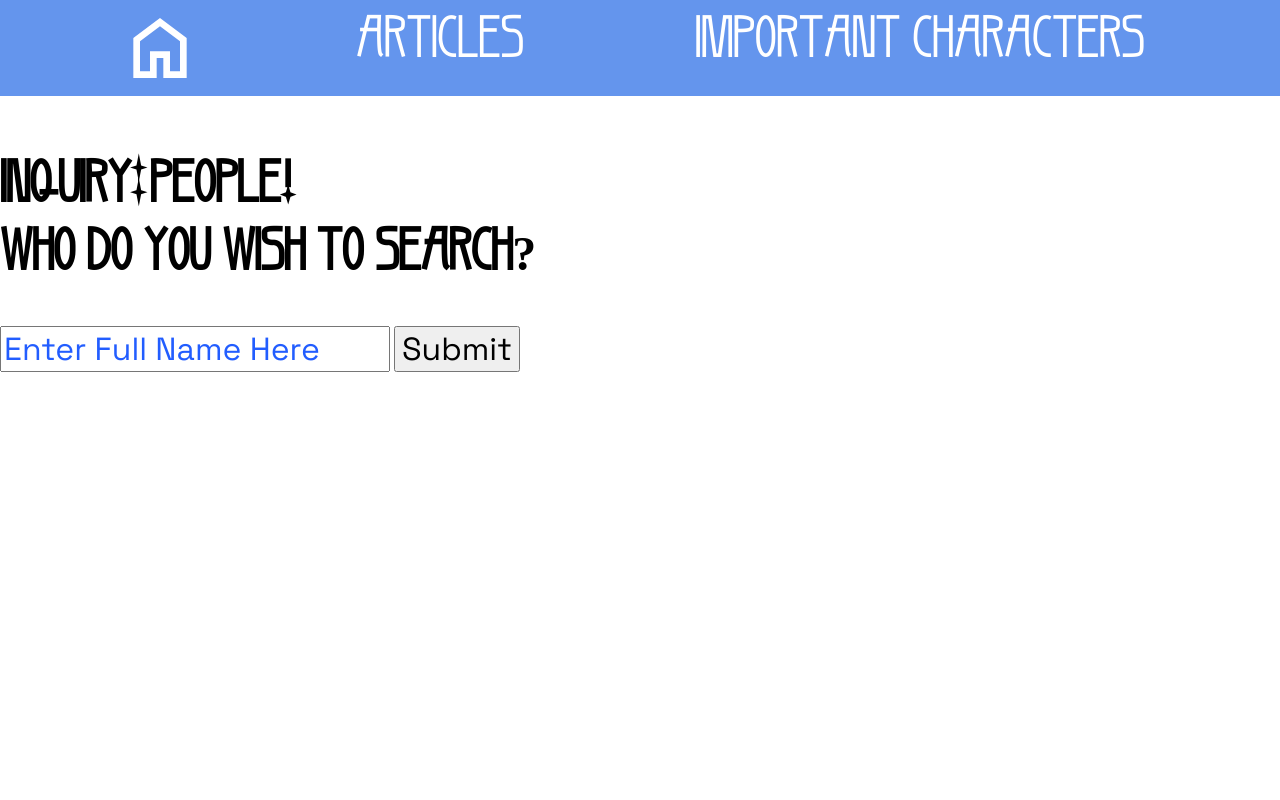
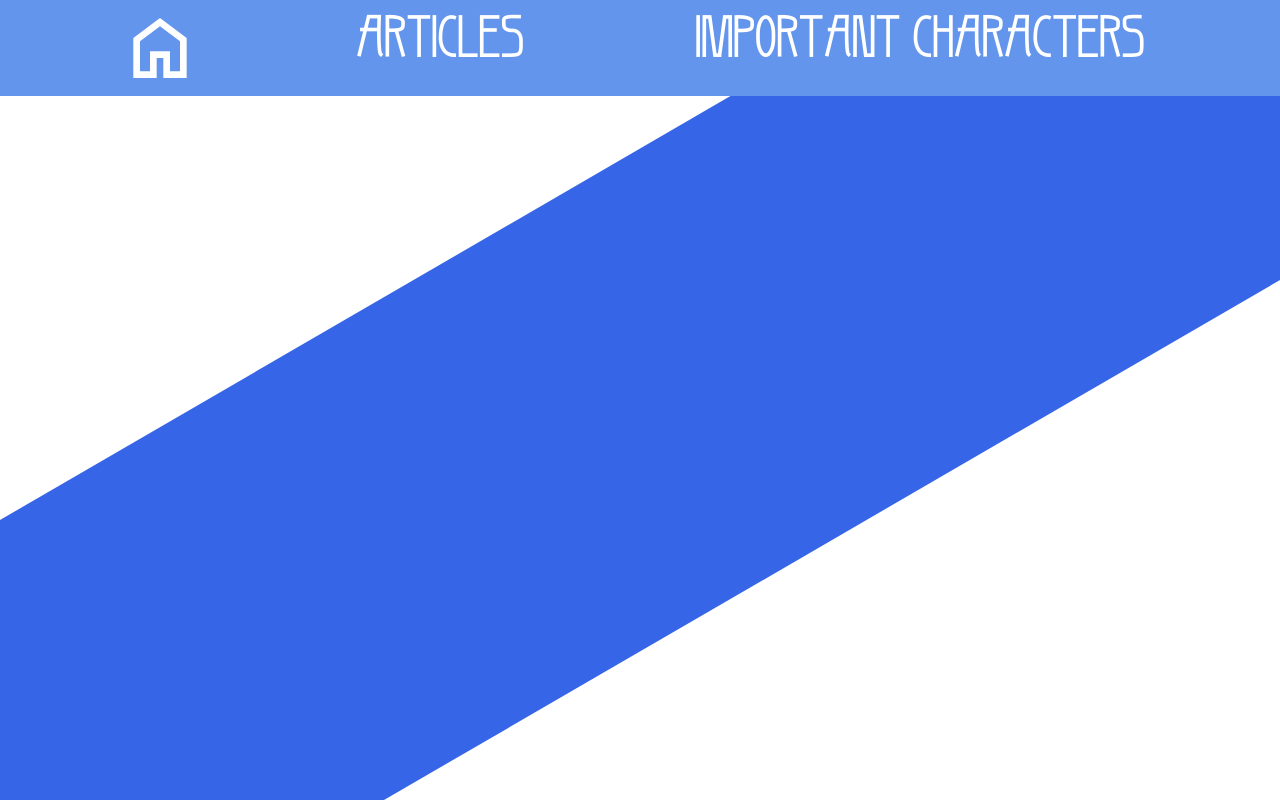
Before and after one commit to Xy-GAV/Ed-s-Can, a plain HTML site: page Character.html in a window 1280 px wide. Drawn offline with nearby package versions, Linux system fonts and the light colour scheme; a web font is replaced by a local one.

Commit message:
started character background div and moved icons into folder

```diff
--- a/Character.html
+++ b/Character.html
@@ -11,11 +11,24 @@
         <link rel="stylesheet" href="style.css">
     </head>
 
-    <body>
+    <body style="background-color: rgb(54, 101, 231);">
 
-        <iframe src="menu.html" style="width: 100%; height: 8rem; overflow: hidden; max-width: 100vw; margin: 0px;" frameBorder="0" scrolling="no" ></iframe>
 
-        <div>
+
+
+        <div class="characterContainer">
+
+            <div id="BackTriContain">
+                <div class="scaleneTriangleUD"></div>
+            </div>
+
+
+            <div id="FrontTriContain">
+                <div class="scaleneTriangle"></div>
+            </div>
+        </div>
+
+        <!-- <div>
             <h1 style="color: black;">Inquiry: People!<br>Who do you wish to search?</h1>
 
             <div>
@@ -24,8 +37,9 @@
                 <button id="submitbutton" class="space-grotesk-regular inputsubmit" onclick="submitfunc()">Submit</button>
 
             </div>
-        </div>
+        </div> -->
 
+        <iframe src="menu.html" style="width: 100%; height: 8rem; overflow: hidden; max-width: 100vw; margin: 0px;" frameBorder="0" scrolling="no" ></iframe>
 
         <script src="secretlogic.js"></script>
     </body>
--- a/menu.html
+++ b/menu.html
@@ -20,7 +20,7 @@
         <div class="topbar">
 
             <a target="_parent" href="index.html">
-                <button class="svgicon" style="-webkit-mask-image: url(HomeIcon.svg); mask-image: url(HomeIcon.svg);"></button>
+                <button class="svgicon" style="-webkit-mask-image: url(uiImages/HomeIcon.svg); mask-image: url(uiImages/HomeIcon.svg);"></button>
             </a>
 
             <a target="_parent" href="Articles.html">
@@ -37,11 +37,11 @@
 
 
         <div class="topbarmobile">
-            <button class="svgicon" style="-webkit-mask-image: url(HamburgerIcon.svg); mask-image: url(HamburgerIcon.svg);" id="HamburgerIcon"></button>
+            <button class="svgicon" style="-webkit-mask-image: url(uiImages/HamburgerIcon.svg); mask-image: url(uiImages/HamburgerIcon.svg);" id="HamburgerIcon"></button>
             </button>
 
             <a href="index.html">
-                <button class="svgicon" style="-webkit-mask-image: url(HomeIcon.svg); mask-image: url(HomeIcon.svg);"></button>
+                <button class="svgicon" style="-webkit-mask-image: url(uiImages/HomeIcon.svg); mask-image: url(uiImages/HomeIcon.svg);"></button>
             </button>
             </a>
 
--- a/style.css
+++ b/style.css
@@ -41,6 +41,49 @@ p{
   font-weight: 400;
   font-style: normal;
 }
+
+/* -----------------END OF GENERALS----------------- */
+
+#frontTriContain{
+
+  display: flex;
+  flex-direction: column;
+  justify-content: flex-end;
+  align-content: end;
+  flex-wrap: wrap;
+  position: absolute;
+  width: 100vw;
+  height: 100vh;
+}
+
+#BackTriContain{
+  z-index: -10;
+  display: flex;
+  flex-direction: column;
+  flex-wrap: wrap;
+  position: absolute;
+  width: 100vw;
+  height: 100vh;
+}
+
+.scaleneTriangle {
+  width: 70vw;
+  height: 65vh;
+  background: white;
+  clip-path: polygon(100% 0%, 0% 100%, 100% 100%);
+}
+
+.scaleneTriangleUD {
+  width: 70vw;
+  height: 65vh;
+  background: white;
+  clip-path: polygon(100% 0%, 0% 100%, 100% 100%);
+  transform: rotate(180deg);
+}
+
+
+/* -----------------END OF Character styling----------------- */
+
 
 .inputtext{
   font-size: 2rem;
@@ -98,6 +141,13 @@ p{
 }
 
 /* -----------------------------------NAV BAR------------------------------------------- */
+
+iframe{
+  z-index: 10000;
+  position: relative;
+}
+
+
 .nonodonttouch{
   width: 100vw;
   margin: 0px;
```
Also changed, not shown: uiImages/CD.PNG (added), uiImages/HamburgerIcon.svg (renamed from HamburgerIcon.svg), uiImages/HomeIcon.svg (renamed from HomeIcon.svg).
